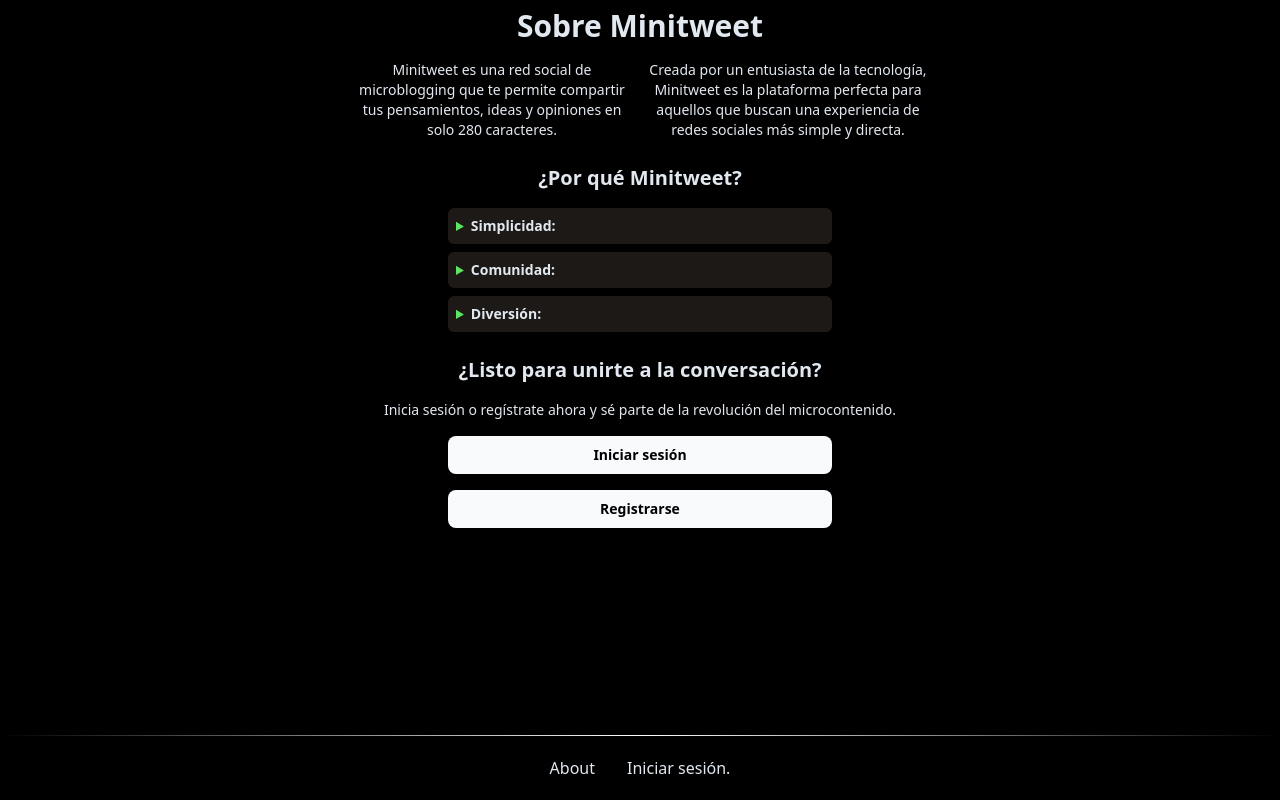
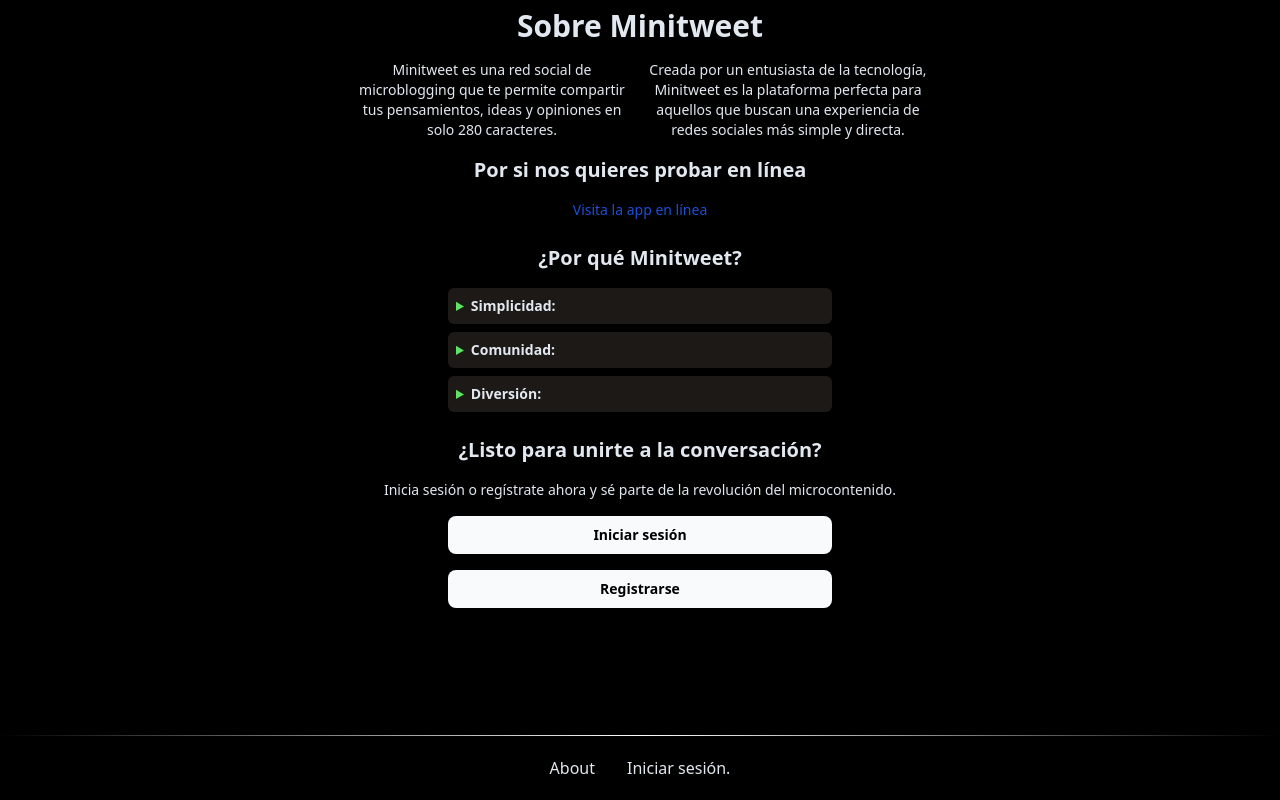
Before and after one commit to immordecai97/minitweet, a Vue app: page / in a window 1280 px wide. Built offline with nearby package versions, Linux system fonts and the light colour scheme; no server answers.

Commit message:
Feat: refactoring and cleaning code

```diff
--- a/src/views/AboutView.vue
+++ b/src/views/AboutView.vue
@@ -13,6 +13,10 @@ import ContainerComp from '@components/ContainerComp.vue';
         <ContainerComp tag="p"
           text="Creada por un entusiasta de la tecnología, Minitweet es la plataforma perfecta para aquellos que buscan una experiencia de redes sociales más simple y directa."
           class="text-pretty text-center" />
+      </ContainerComp>
+      <ContainerComp tag="section" class="flex flex-col gap-4">
+        <ContainerComp tag="h2" text="Por si nos quieres probar en línea" class="font-bold text-center text-xl text-pretty" />
+        <a target="_blank" href="https://minitweet.netlify.app/" class="text-center text-blue-700 hover:underline">Visita la app en línea</a>
       </ContainerComp>
 
     </ContainerComp>
--- a/src/views/AccountView.vue
+++ b/src/views/AccountView.vue
@@ -16,8 +16,8 @@ const { posts, fetchPostsByUserId } = usePosts();
 const viewedUser = ref(null);
 const isOwnAccount = ref(true);
 
-function handlerLogoutUser() {
-        logout();
+async function handlerLogoutUser() {
+        await logout();
         router.push({ name: 'Login' });
 }
 
--- a/src/views/NotFoundView.vue
+++ b/src/views/NotFoundView.vue
@@ -1,3 +1,12 @@
+<script setup>
+import ContainerComp from '@/components/ContainerComp.vue';
+</script>
+
+
 <template>
-    <h1>404</h1>
+    <ContainerComp class="flex-1 flex flex-col items-center justify-center">
+        <ContainerComp tag="p" text="📟" class="text-center text-9xl mb-16" />
+        <ContainerComp tag="h1" text="404" class="text-3xl font-bold text-center" />
+        <ContainerComp tag="p" text="La página que buscas no existe." class="text-center" />
+    </ContainerComp>
 </template>
```
